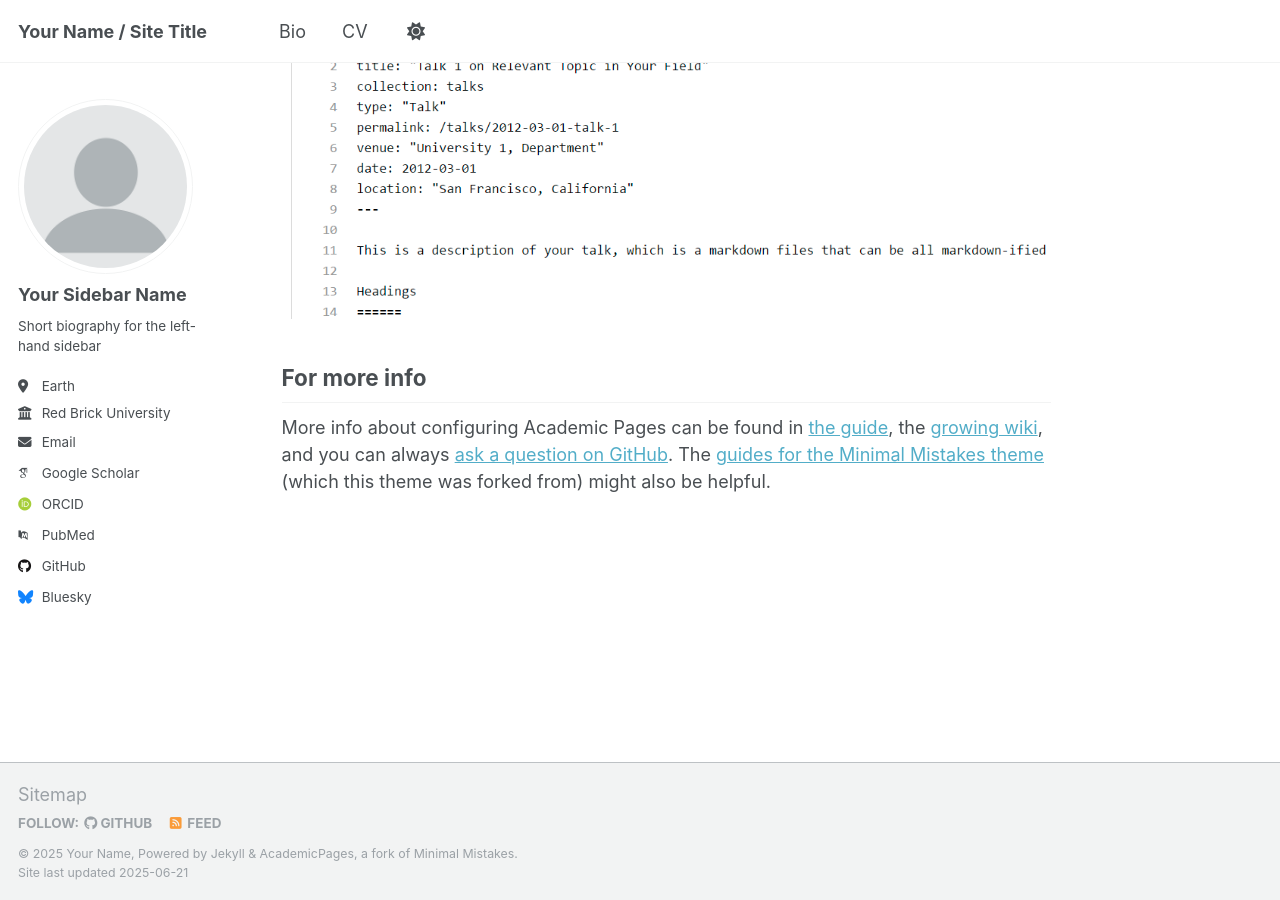
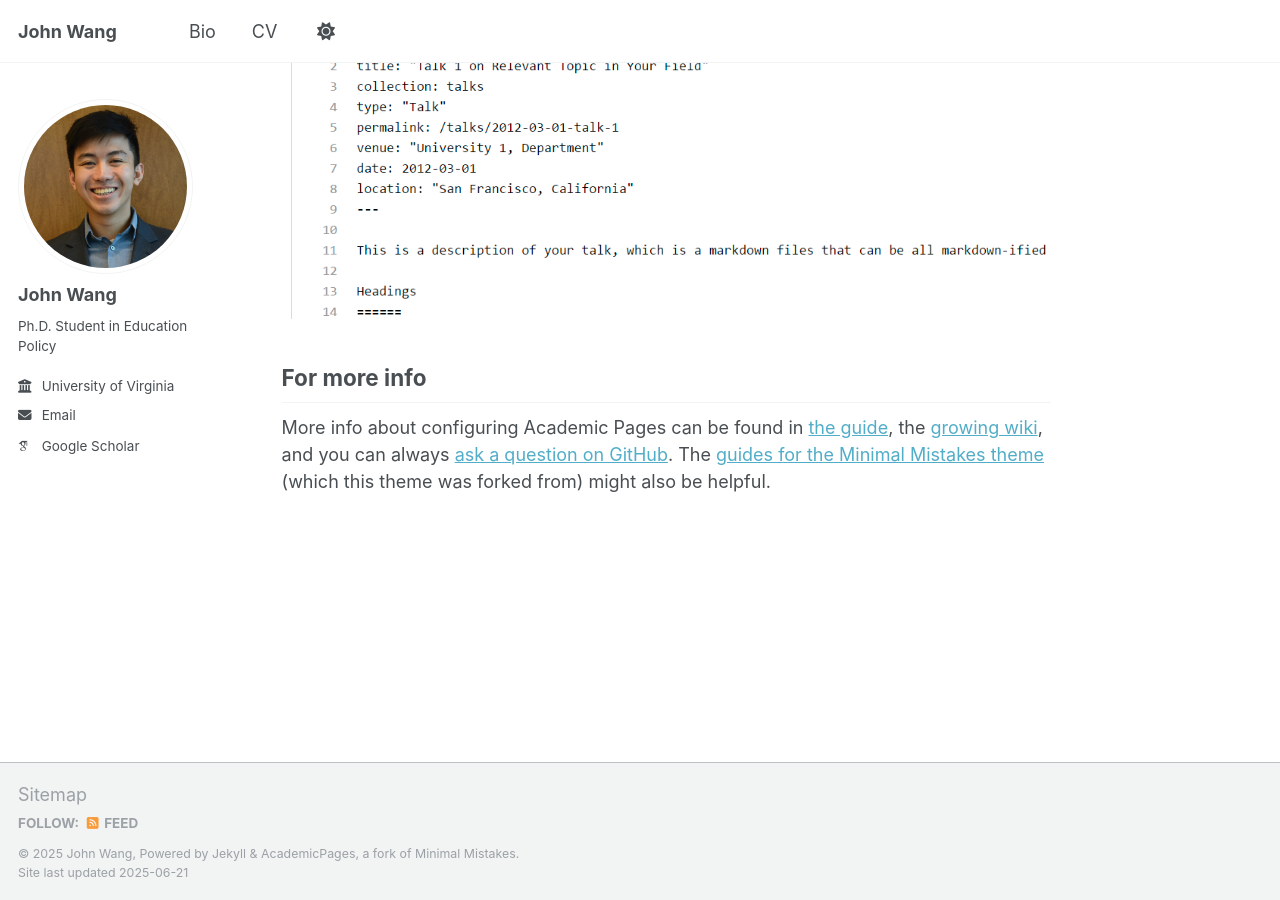
Before and after one commit to jwang2461/jwang2461, a Jekyll site: the page built from _pages/about.md, in a window 1280 px wide and 900 px high, scrolled down 2636 px. Built offline with Jekyll 4.4.1, drawn with Linux system fonts in a browser that asks for light colours; some web fonts are replaced.

Commit message:
config_updates

```diff
--- a/_config.yml
+++ b/_config.yml
@@ -9,9 +9,9 @@
 # Basic Site Settings
 locale                   : "en-US"
 site_theme               : "default"
-title                    : "Your Name / Site Title"
+title                    : "John Wang"
 title_separator          : "-"
-name                     : &name "Your Name"
+name                     : &name "John Wang"
 description              : &description "personal description"
 url                      : https://academicpages.github.io # the base hostname & protocol for your site e.g. "https://[your GitHub username].github.io" or if you already have some other page hosted on Github then use "https://[your GitHub username].github.io/[Your Repo Name]"
 baseurl                  : "" # the subpath of your site, e.g. "/blog"
@@ -22,23 +22,23 @@ repository               : "academicpages/academicpages.github.io"
 #               Additional customization can be done by editing /_includes/author-profile.html
 author:
   # Biographic information
-  avatar           : "profile.png"
-  name             : "Your Sidebar Name"
+  avatar           : "https://jwang2461.github.io/jwang2461/headshot/Wang_John_Headshot.jpg"
+  name             : "John Wang"
   pronouns         : # example: "she/her"
-  bio              : "Short biography for the left-hand sidebar"
-  location         : "Earth"
-  employer         : "Red Brick University"
+  bio              : "Ph.D. Student in Education Policy"
+  location         : #"Earth"
+  employer         : "University of Virginia"
   uri              : # URL
-  email            : "none@example.org"
+  email            : "john.wang@virginia.edu"
 
   # Academic websites
   academia         : # URL
   arxiv            : # URL - Update with the correct link to your profile
-  googlescholar    : "https://scholar.google.com/citations?user=PS_CX0AAAAAJ"
+  googlescholar    : "https://scholar.google.com/citations?user=Rcwf7Q8AAAAJ&hl=en&oi=sra"
   impactstory      : # URL
-  orcid            : "http://orcid.org/yourorcidurl"
+  orcid            : #"http://orcid.org/yourorcidurl"
   semantic         : # URL
-  pubmed           : "https://www.ncbi.nlm.nih.gov/pubmed/?term=john+snow"
+  pubmed           : #"https://www.ncbi.nlm.nih.gov/pubmed/?term=john+snow"
   researchgate     : # URL
   scopus           : # URL
 
@@ -46,12 +46,12 @@ author:
   bitbucket        : # Username - Update with your username on the site
   codepen          : # Username
   dribbble         : # Username
-  github           : "academicpages"
+  github           : #"academicpages"
   kaggle           : # Username
   stackoverflow    : # User number or user number and name (i.e., use "1" or "1/jeff-atwood")
 
   # Social media
-  bluesky          : "bsky.app" # Replace this with you Bluesky username
+  bluesky          : #"bsky.app" # Replace this with you Bluesky username
   facebook         : # Username
   flickr           : # Username
   foursquare       : # Username
```
